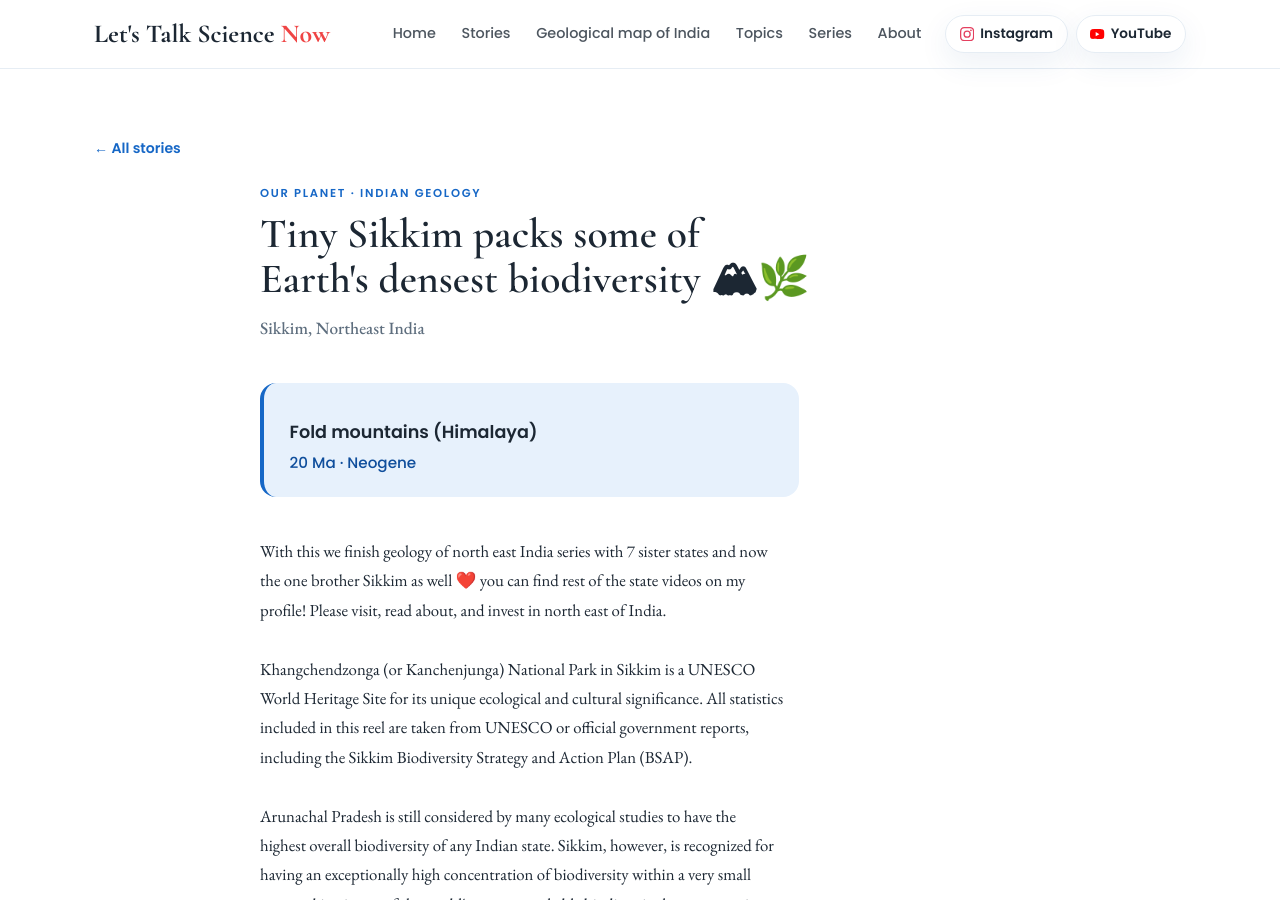
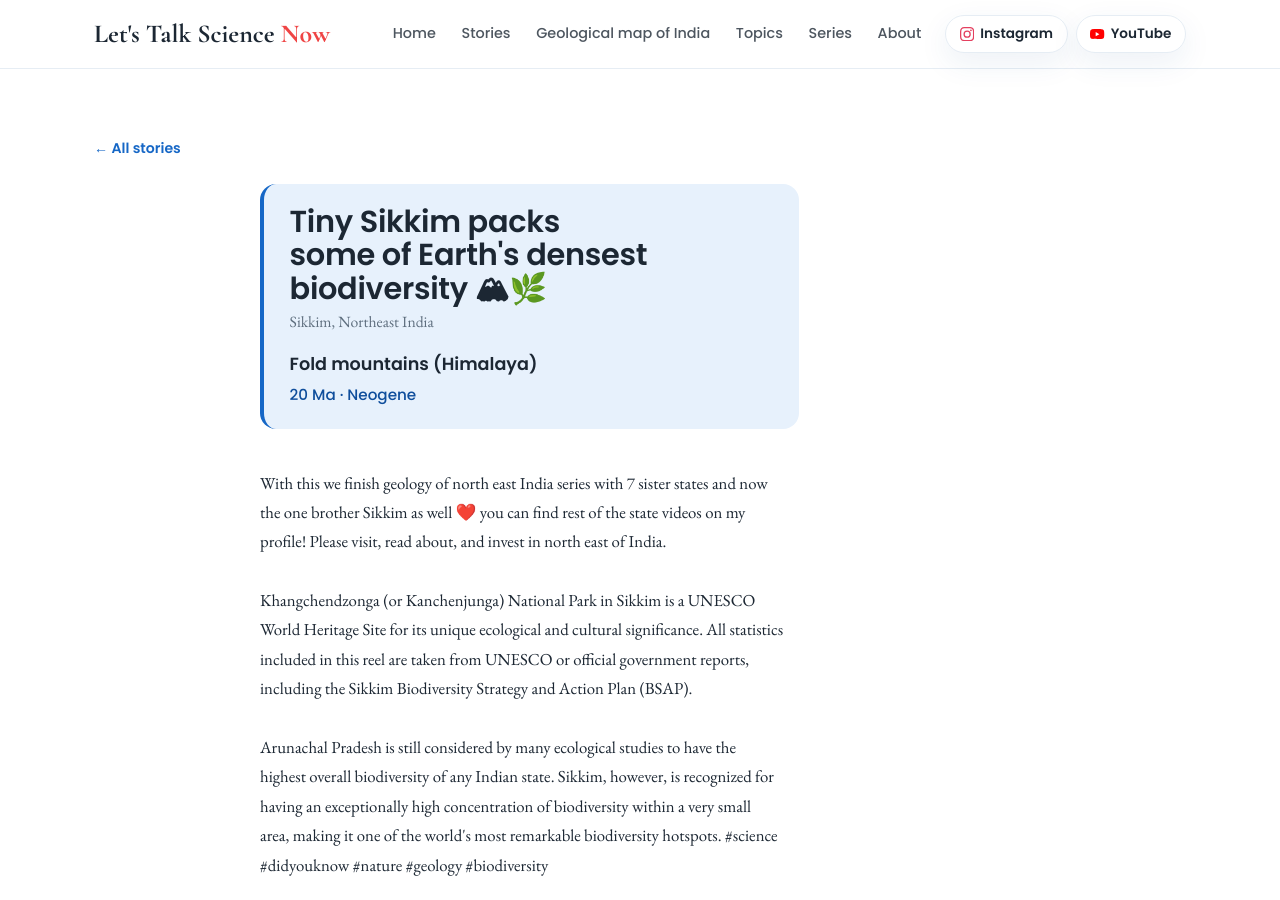
Before and after one commit to Akif-Vohra/LetsTalkScienceNow, a Jekyll site: the page built from _stories/sikkim-biodiversity/index.md, in a window 1280 px wide and 900 px high. Built offline with Jekyll 4.4.1, drawn with Linux system fonts in a browser that asks for light colours.

Commit message:
Align reel-story header with geo-feature fact-card
Drop the topic eyebrow + separate header on reel-backed story pages; feed the
title + location into the shared feature-box.html instead, so both page types
(and their map-reader panels) lead with the same blue fact-card.

```diff
--- a/_layouts/story.html
+++ b/_layouts/story.html
@@ -10,12 +10,6 @@ layout: default
     <a class="back-link" href="{{ '/stories/' | relative_url }}">&larr; All stories</a>
 
     <div class="story__grid{% unless reel.youtube_id %} story__grid--single{% endunless %}">
-
-      <header class="story__header">
-        <p class="eyebrow">{{ topic.name }}{% if reel.series %} &middot; {{ site.data.series[reel.series].name }}{% endif %}</p>
-        <h1 class="story__title">{{ reel.overlay_title }}</h1>
-        {% if reel.location %}<p class="story__meta">{{ reel.location }}</p>{% endif %}
-      </header>
 
       {% if reel.youtube_id %}
       <aside class="story__aside">
@@ -35,7 +29,7 @@ layout: default
 
       <div class="story__main">
 
-        {% include feature-box.html %}
+        {% include feature-box.html title=reel.overlay_title location=reel.location %}
         {% if reel.summary %}<p class="story__lead">{{ reel.summary }}</p>{% endif %}
 
         {% if reel.body %}
```
